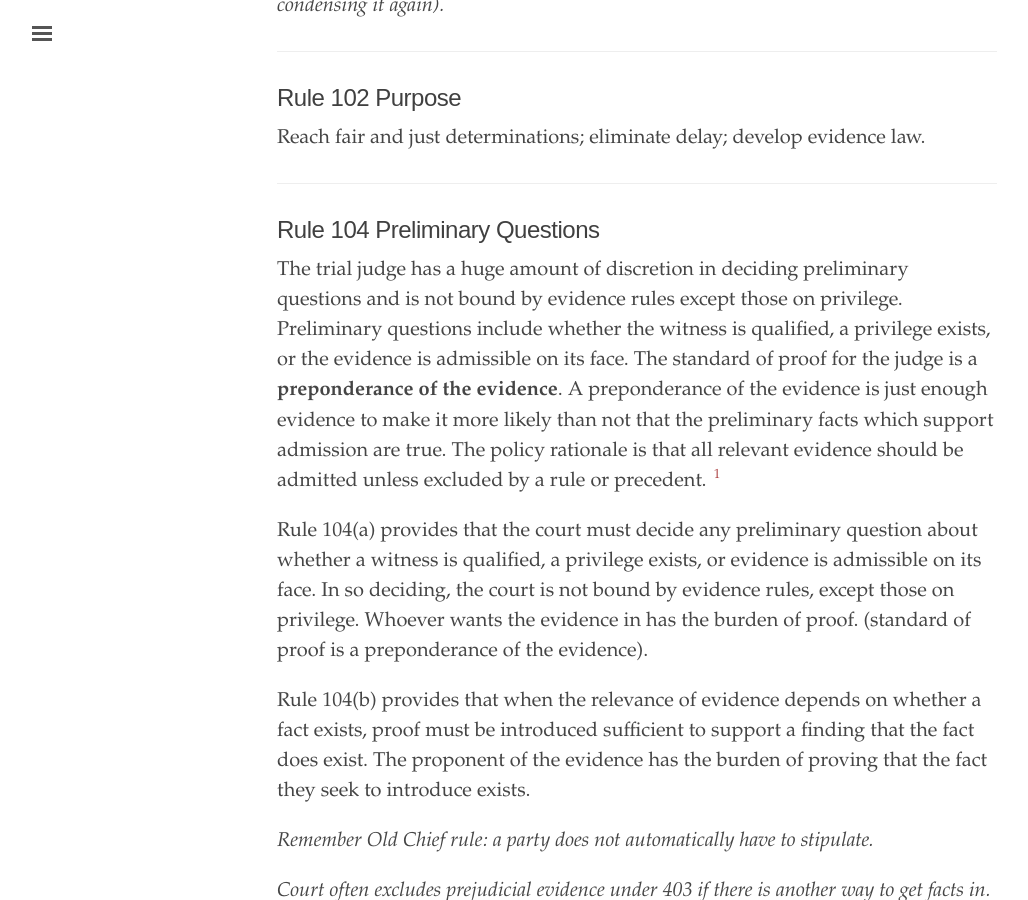
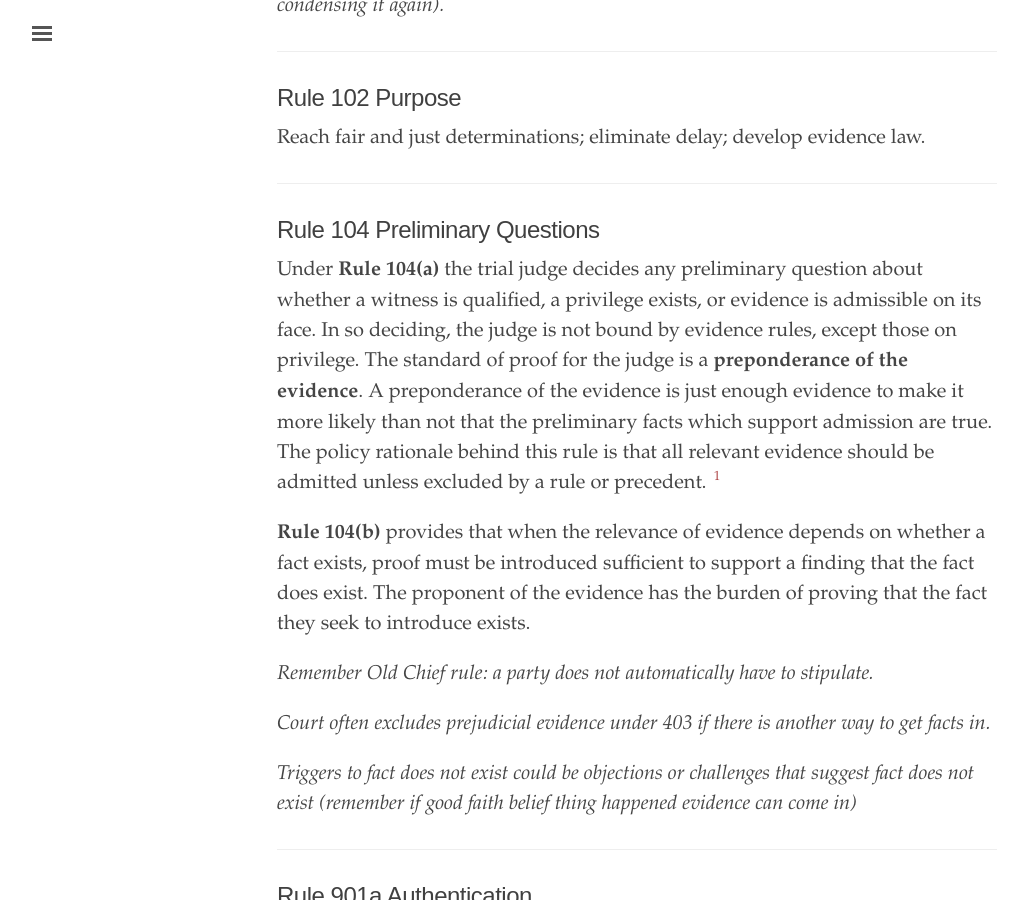
Before and after one commit to binipringle/right-to-be-forgotten, a Jekyll site: the page built from _texts/1-condensedoutline.md, in a window 1280 px wide and 900 px high, scrolled down 401 px. Shown: the whole window, without its empty margins (3-1031 px from the left). Built offline with Jekyll 4.4.1, drawn with Linux system fonts in a browser that asks for light colours; some of the changed text lies outside the part shown.

Commit message:
updated 104

```diff
--- a/_texts/1-condensedoutline.md
+++ b/_texts/1-condensedoutline.md
@@ -46,11 +46,9 @@ Reach fair and just determinations; eliminate delay; develop evidence law.
 
 ## Rule 104 Preliminary Questions
 
-The trial judge has a huge amount of discretion in deciding preliminary questions and is not bound by evidence rules except those on privilege. Preliminary questions include whether the witness is qualified, a privilege exists, or the evidence is admissible on its face. The standard of proof for the judge is a **preponderance of the evidence**. A preponderance of the evidence is just enough evidence to make it more likely than not that the preliminary facts which support admission are true. The policy rationale is that all relevant evidence should be admitted unless excluded by a rule or precedent. [^1]
+Under **Rule 104(a)** the trial judge decides any preliminary question about whether a witness is qualified, a privilege exists, or evidence is admissible on its face. In so deciding, the judge is not bound by evidence rules, except those on privilege. The standard of proof for the judge is a **preponderance of the evidence**. A preponderance of the evidence is just enough evidence to make it more likely than not that the preliminary facts which support admission are true. The policy rationale behind this rule is that all relevant evidence should be admitted unless excluded by a rule or precedent. [^1]
 
-Rule 104(a) provides that the court must decide any preliminary question about whether a witness is qualified, a privilege exists, or evidence is admissible on its face. In so deciding, the court is not bound by evidence rules, except those on privilege. Whoever wants the evidence in has the burden of proof. (standard of proof is a preponderance of the evidence).
-
-Rule 104(b) provides that when the relevance of evidence depends on whether a fact exists, proof must be introduced sufficient to support a finding that the fact does exist. The proponent of the evidence has the burden of proving that the fact they seek to introduce exists.
+**Rule 104(b)** provides that when the relevance of evidence depends on whether a fact exists, proof must be introduced sufficient to support a finding that the fact does exist. The proponent of the evidence has the burden of proving that the fact they seek to introduce exists.
 
 *Remember Old Chief rule: a party does not automatically have to stipulate.*
 
@@ -314,12 +312,12 @@ A **statement against interest** made by an unavailable witness is an exception
 
 ## Rule 801d1 Declarant Witness Prior Statement
 
-A **declarant-witness’s prior statement** is an exemption to the rule against hearsay if the declarant testifies and is subject to cross-examination about a prior statement, and the statement (A) is inconsistent with the declarant’s testimony and was given under penalty of perjury at a trial, hearing, or other proceeding or in a deposition; (B) is consistent with the declarant’s testimony and is offered (i) to rebut an express or implied charge that the declarant recently fabricated it or acted from a recent improper influence or motive in so testifying; or (ii) to rehabilitate the declarant's credibility as a witness when attacked on another ground; or (C) identifies a person as someone the declarant perceived earlier.
+A **declarant-witness’s prior statement** is exempt from the rule against hearsay if the declarant testifies and is subject to cross-examination and the prior statement (A) is inconsistent and was given under penalty of perjury at another procedure; (B) is consistent and is offered (i) to rebut an express or implied charge that the declarant fabricated it, was under improper influence or had improper motive; or (ii) to rehabilitate the witness's credibility when attacked on another ground; or (C) identifies a person the declarant perceived earlier.
 
 ---
 ## Rule 801d2 Hearsay Exemption Statements by Opposing Party including Co-Conspirators
 
-An **opposing party's statement** is not hearsay if **made by the opposing party in an individual or representative capacity**, or **by the opposing party’s agent or employee** within the scope of that relationship or while it existed and within the scope of their duties. [^29] An opposing party's statement is not hearsay if it was **made by the party’s co-conspirator during and in furtherance of the conspiracy.** Neither declarant nor conspiracy have to be charged. **Proponent must offer additional evidence** that a conspiracy existed and that the party and declarant were members of the conspiracy. A conspiracy is broadly defined as a common plan or joint venture. Idle chatter or casual conversation about past events are not statements in furtherance of a conspiracy. [^30] [^31] [^32]
+An **opposing party's statement** is an exemption to the rule against hearsay if **made by the opposing party in an individual or representative capacity**, or **by the opposing party’s agent or employee** within the scope of that relationship or while it existed and within the scope of their duties. [^29] An opposing party's statement is not hearsay if it was **made by the party’s co-conspirator during and in furtherance of the conspiracy.** Neither declarant nor conspiracy have to be charged. **Proponent must offer additional evidence** that a conspiracy existed and that the party and declarant were members of the conspiracy. A conspiracy is loosely defined as a joint venture or common plan. If established, a conspiracy exists until the parties are arrested or collaborate with law enforcement, extricate themselves from the conspiracy, or the conspiracy completes its end.  [^30] [^31] [^32]
 
 The rationale behind **Rule 801** is estoppel, not reliability. Estoppel is a judicial device that holds a party responsible for all statements they make and therefore "estops" them from objecting to their own statement on grounds that it is unreliable.  However, a declarant can always take the stand and explain.
 
```
